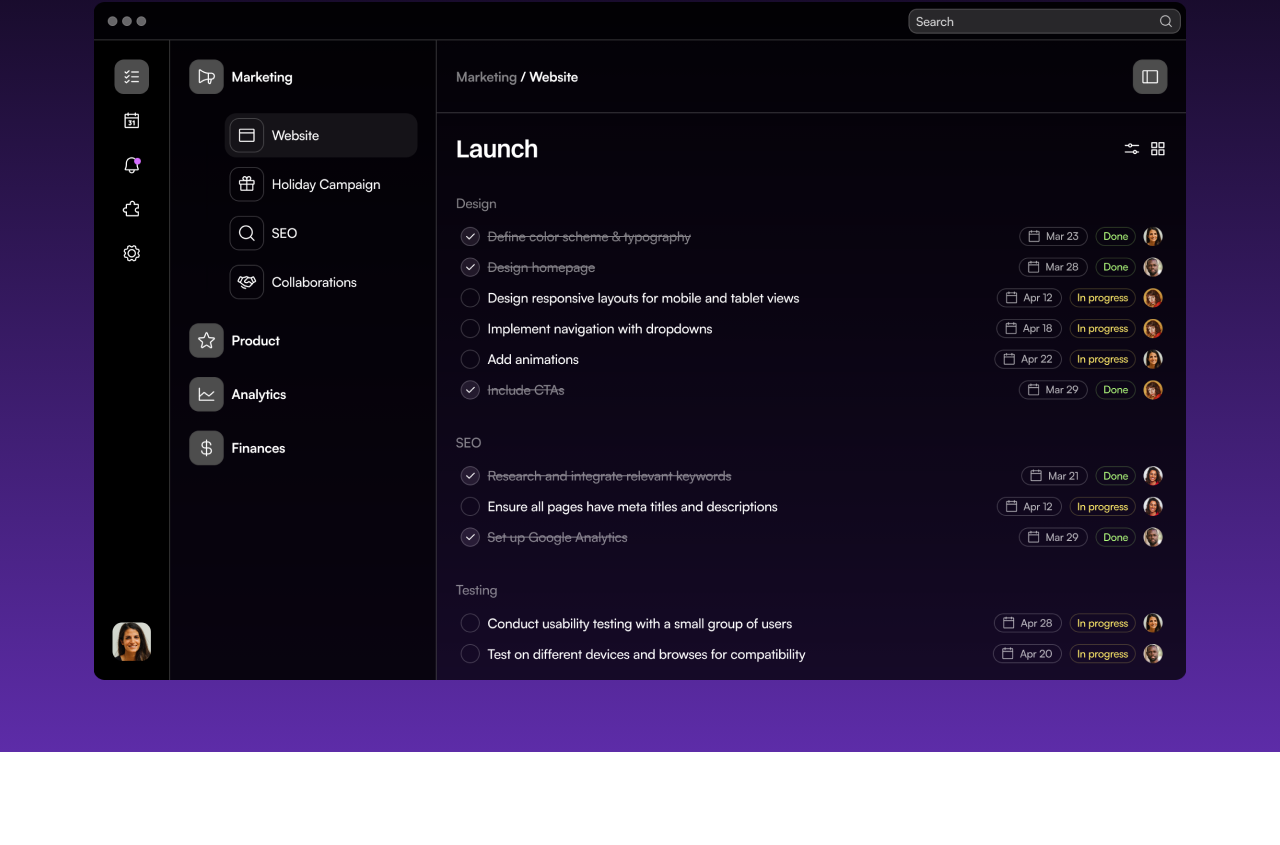
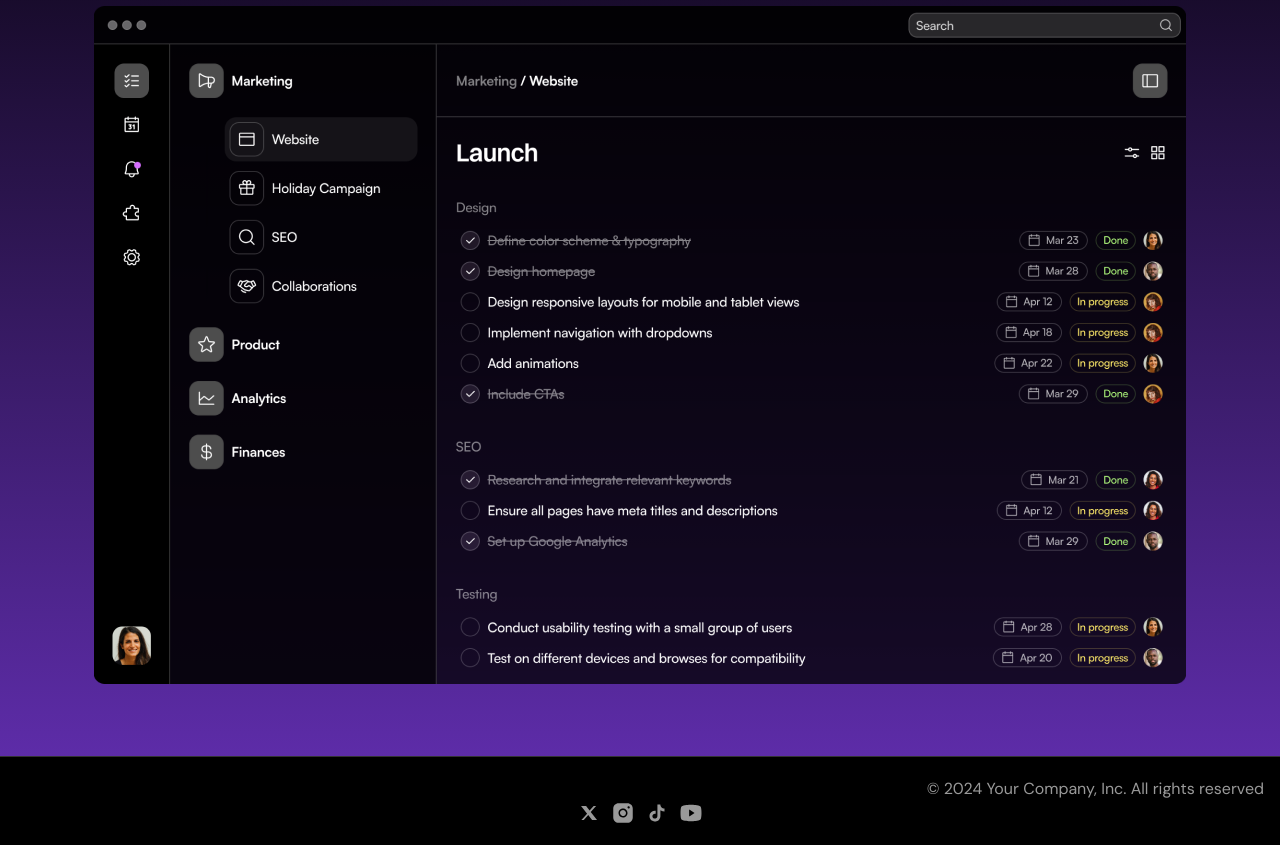
Before and after one commit to Grdgyyr/equentium-website, a Next.js app: page / in a window 1280 px wide. Shown: the part 834-1679 px from the top of the page. Before the commit the page ends 1586 px from the top, so only its background shows below. Built offline with nearby package versions, Linux system fonts and the light colour scheme.

Commit message:
Implement Footer component and fix LogoTicker heading styling

```diff
--- a/src/components/Footer.tsx
+++ b/src/components/Footer.tsx
@@ -1,3 +1,31 @@
+import InstaIcon from "../assets/icons/insta.svg";
+import XSocial from "../assets/icons/x-social.svg";
+import TiktokIcon from "../assets/icons/tiktok.svg";
+import YoutubeIcon from "../assets/icons/youtube.svg";
+
 export const Footer = () => {
-  return null;
+  return (
+    <footer className="py-5 bg-black text-white/60 border-t border-t-white/20">
+      <div className="container">
+        <div className="flex flex-col gap-4 sm:flex-row sm:justify-between">
+          <div className="text-center">
+          </div>
+          © 2024 Your Company, Inc. All rights reserved</div>
+        <ul className="flex justify-center gap-2.5">
+          <li>
+            <XSocial />
+          </li>
+          <li>
+            <InstaIcon />
+          </li>
+          <li>
+            <TiktokIcon />
+          </li>
+          <li>
+            <YoutubeIcon />
+          </li>
+        </ul>
+      </div>
+    </footer>
+  );
 };
--- a/src/components/LogoTicker.tsx
+++ b/src/components/LogoTicker.tsx
@@ -21,7 +21,7 @@
   return (
     <div className="bg-black text-white py-[72px]">
       <div className="container">
-        <h2 className="text xl text center text-white/70 py-[72px] sm:py-24">
+        <h2 className="text-xl text-center text-white/70 py-[72px] sm:py-24">
           Trusted by the world's most innovative teams
         </h2>
         <div className="overflow-hidden mt-9 before:content-[''] before:z-10 after:content-[''] before:absolute after:absolute before:h-full after:h-full before:w-5 after:w-5 relative after:right-0 before:left-0 before-top-0 after:top-0 before:bg-[linear-gradient(to_right,#000,rgb(0,0,0,0))] after:bg-[linear-gradient(to_left,#000,rgb(0,0,0,0))]">
```
